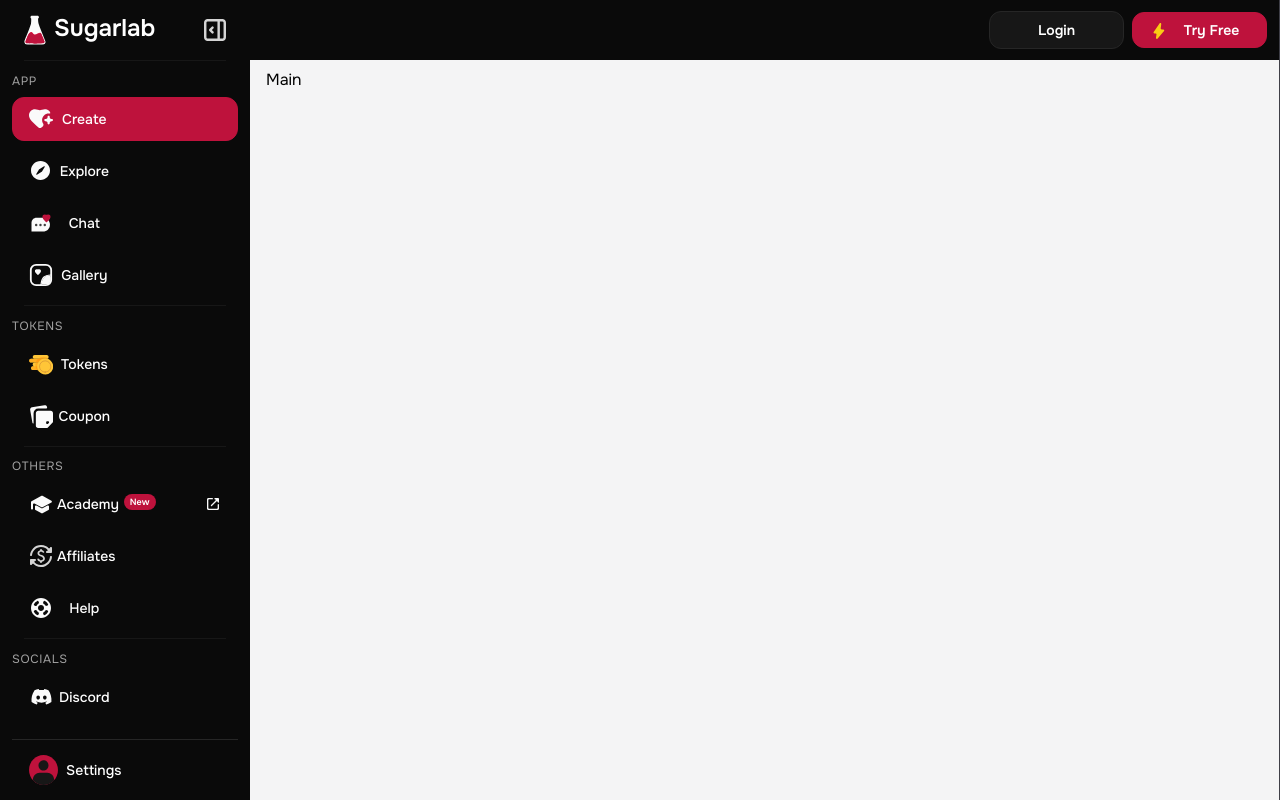
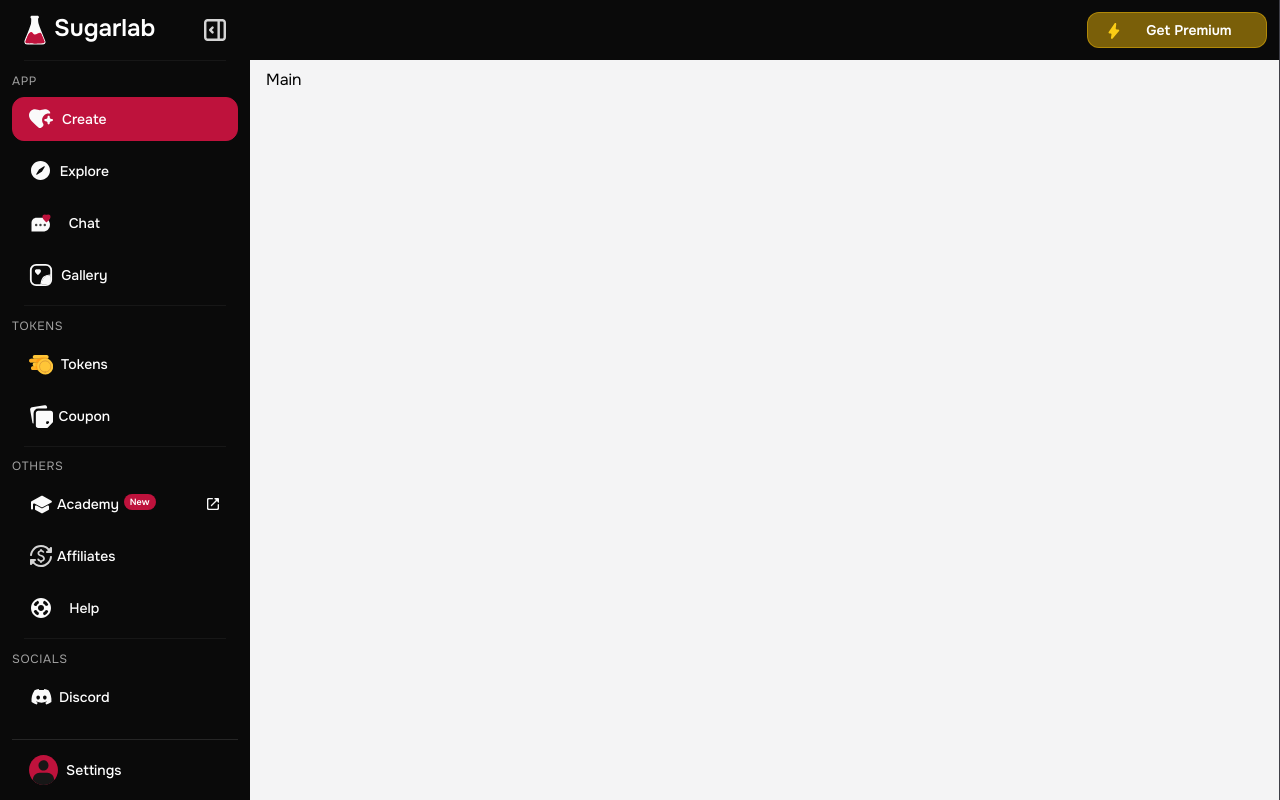
Before and after one commit to iiamsona/SugarlabAI, a Next.js app: page / in a window 1280 px wide. Built offline with nearby package versions, Linux system fonts and the light colour scheme.

Commit message:
fix:minor_style_fix

```diff
--- a/src/components/bottom-nav.tsx
+++ b/src/components/bottom-nav.tsx
@@ -5,7 +5,7 @@ import { BOTTOMNAV_ITEMS } from "@/constants";
 import { Button } from "@/components/ui/button";
 import {
   freeUser,
-  //premiumUser,
+  // premiumUser,
   type User
 } from "@/lib/mockData";
 import { cn } from "@/lib/utils";
--- a/src/components/header.tsx
+++ b/src/components/header.tsx
@@ -3,13 +3,13 @@ import React from "react";
 import { Button } from "./ui/button";
 import { Logo } from "./ui/logo";
 import {
-  loggedOutUser,
-  // freeUser,
+  // loggedOutUser,
+  freeUser,
   // premiumUser,
 } from "@/lib/mockData";
 
 const Header = () => {
-  const user = loggedOutUser; //test
+  const user = freeUser; //test
 
   const LogInButtons = !user.isLoggedIn && !user.isPremium;
   const NotPremiumButtons = user.isLoggedIn && !user.isPremium;
--- a/src/components/side-nav.tsx
+++ b/src/components/side-nav.tsx
@@ -1,7 +1,7 @@
 "use client";
 import { usePathname } from "next/navigation";
 import { useEffect, useState } from "react";
-import { SIDENAV_ITEMS, BOTTOMNAV_ITEMS } from "@/constants";
+import { SIDENAV_ITEMS } from "@/constants";
 import { SideNavItem } from "@/types";
 import { Logo } from "./ui/logo";
 import { Button } from "./ui/button";
--- a/src/styles/globals.css
+++ b/src/styles/globals.css
@@ -50,6 +50,7 @@ body {
   }
   .menu-button {
     width: 100%;
+    max-width: 82;
   }
   .new-btn {
     margin-left: -12px;
```
